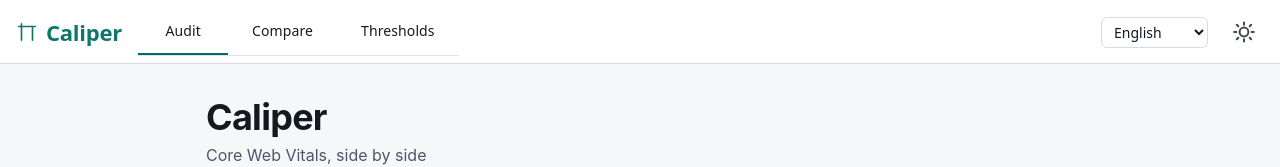
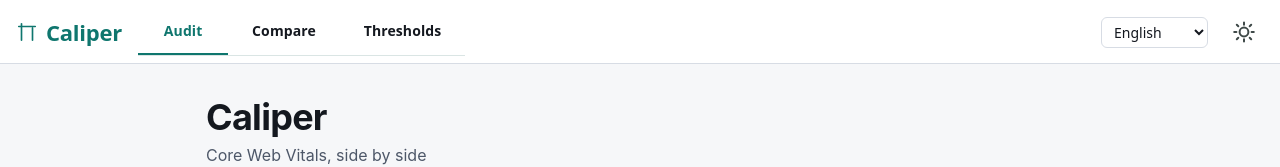
Before and after one commit to Filipespan/caliper, an Angular app: page / in a window 1280 px wide. Shown: the top 167 px of the page. Built offline with nearby package versions, Linux system fonts and the light colour scheme.

Commit message:
minor adjusts

```diff
--- a/src/app/app.scss
+++ b/src/app/app.scss
@@ -15,6 +15,22 @@
   font-weight: 650;
   letter-spacing: -0.01em;
   color: var(--cal-accent);
+}
+
+// The tab labels are the only Material surface that sits directly on the
+// toolbar, so they read from the same tokens as the rest of the bar instead of
+// from the Material palette.
+.shell-nav {
+  --mat-tab-inactive-label-text-color: var(--cal-text);
+  --mat-tab-inactive-focus-label-text-color: var(--cal-text);
+  --mat-tab-inactive-hover-label-text-color: var(--cal-accent);
+  --mat-tab-active-label-text-color: var(--cal-accent);
+  --mat-tab-active-focus-label-text-color: var(--cal-accent);
+  --mat-tab-active-hover-label-text-color: var(--cal-accent);
+  --mat-tab-active-indicator-color: var(--cal-accent);
+  --mat-tab-active-focus-indicator-color: var(--cal-accent);
+  --mat-tab-active-hover-indicator-color: var(--cal-accent);
+  --mat-tab-label-text-weight: 550;
 }
 
 .spacer {
--- a/src/app/ui/_tokens.scss
+++ b/src/app/ui/_tokens.scss
@@ -1,4 +1,10 @@
 @mixin dark-tokens {
+  // Material resolves its own tokens through light-dark(), which reads
+  // color-scheme and not data-theme. Without this the two disagree whenever the
+  // chosen theme is not the system one, and Material paints dark text colours on
+  // a light surface.
+  color-scheme: dark;
+
   --cal-bg: #0d1117;
   --cal-surface: #161b22;
   --cal-surface-alt: #1f262f;
@@ -78,6 +84,10 @@
   }
 }
 
+:root[data-theme='light'] {
+  color-scheme: light;
+}
+
 :root[data-theme='dark'] {
   @include dark-tokens;
 }
```
Also changed, not shown: 4 other files (tests, documents, lock files or other folders).
